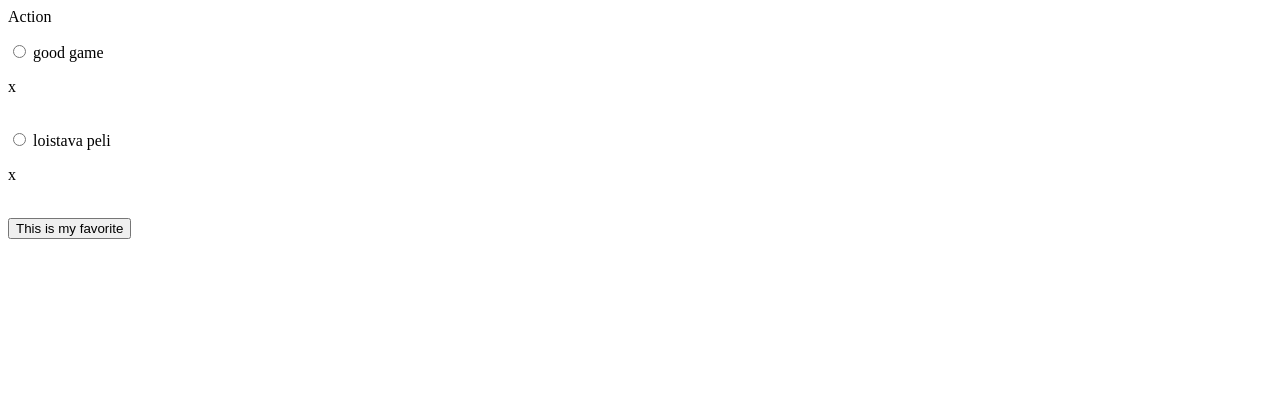
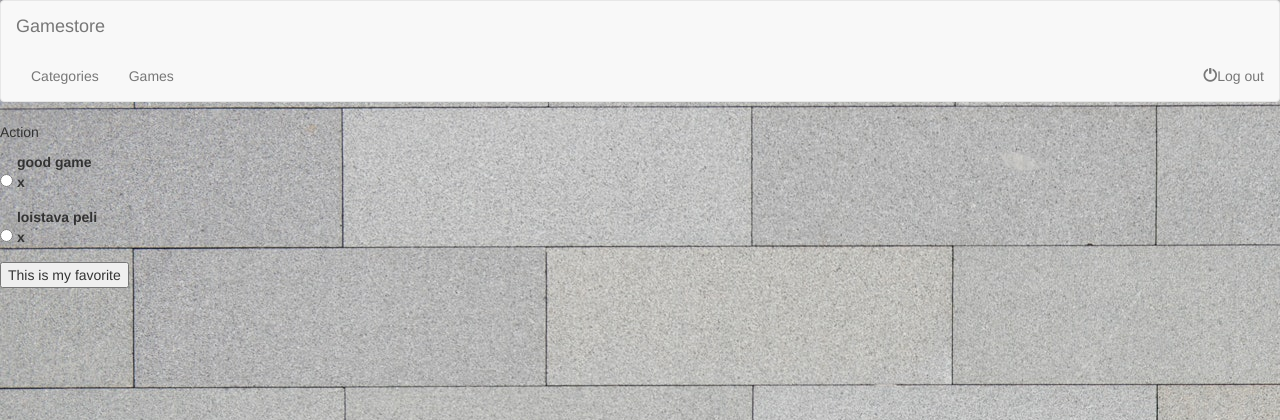
Before and after one commit to nniccolb/DjangoApp, a Django app: page /games/1/ in a window 1280 px wide. Shown: the top 420 px of the page. Run offline with Django 3.2, Linux system fonts and the light colour scheme; data comes from the database, SQL or seed files in the repository; some libraries are stand-ins or nearby versions.

Commit message:
made static header html file base.html

```diff
--- /dev/null
+++ b/broject/games/templates/games/base.html
@@ -0,0 +1,51 @@
+<!DOCTYPE html>
+<html lang="en">
+<head>
+  <meta charset="UTF-8">
+  <title>Gamestore</title>
+  {% load staticfiles %}
+
+  <link rel="stylesheet" href="https://maxcdn.bootstrapcdn.com/bootstrap/3.3.7/css/bootstrap.min.css"
+  integrity="sha384-BVYiiSIFeK1dGmJRAkycuHAHRg32OmUcww7on3RYdg4Va+PmSTsz/K68vbdEjh4u" crossorigin="anonymous">
+  <script src="http://maxcdn.bootstrapcdn.com/bootstrap/3.3.6/js/bootstrap.min.js"></script>
+  <link rel="stylesheet" type="text/css" href="{% static 'games/stylesheet.css' %}" />
+
+</head>
+<body>
+  <nav class="navbar navbar-default">
+    <div class="container-fluid">
+        <div class="navbar-header">
+            <button type="button" class="navbar-toggle" data-toggle="collapse" data-target="#navbartop"></button>
+                <span class="icon-bar"></span>
+                <span class="icon-bar"></span>
+                <span class="icon-bar"></span>
+            <a class="navbar-brand" href="{% url 'index' %}">Gamestore</a>
+        </div>
+
+
+        <div class="collapse navbar-collapse" id="navbartop"></div>
+            <ul class="nav navbar-nav navbar-left">
+                <li class="">
+                    <a href="{% url 'index' %}"> <!--Mikä nimi tälle pitäis antaa??-->
+                        <span class="" aria-hidden="true"></span>Categories
+                    </a>
+                </li>
+                <li class="">
+                        <a href="{% url 'index' %}"> <!--Ja tälle-->
+                            <span class="" aria-hidden="true"></span>Games
+                        </a>
+                </li>
+            </ul>
+            <ul class="nav navbar-nav navbar-right">
+                <li class="">
+                    <a href="{% url 'index' %}"> <!--Mikä nimi tälle pitäis antaa??-->
+                        <span class="glyphicon glyphicon-off" aria-hidden="true"></span>Log out
+                    </a>
+                </li>
+            </ul>
+    </div>
+</nav>
+{% block body %}
+{% endblock %}
+  </body>
+  </html>
--- a/broject/games/templates/games/categoryView.html
+++ b/broject/games/templates/games/categoryView.html
@@ -1,3 +1,6 @@
+{% extends 'games/base.html' %}
+{% block body %}
+
   <p> {{category.name}} </p>
 
   {% if error_message %}
@@ -25,3 +28,4 @@
         {% endfor %}
         <input type="submit" value="This is my favorite"/>
       </form>
+{% endblock %}
```
Also changed, not shown: broject/games/templates/games/index.html (+7 -46 lines). Lines whose indentation alone changed are shown as unchanged.
